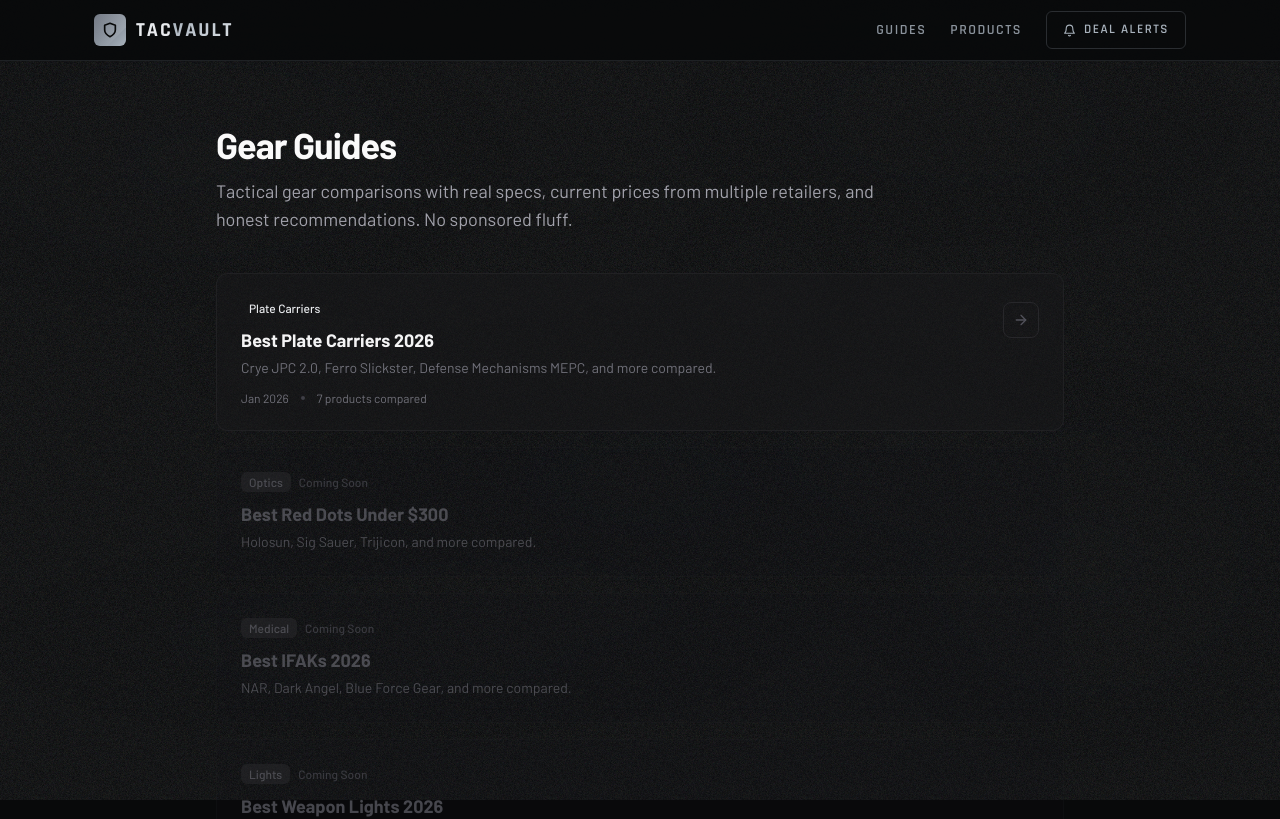
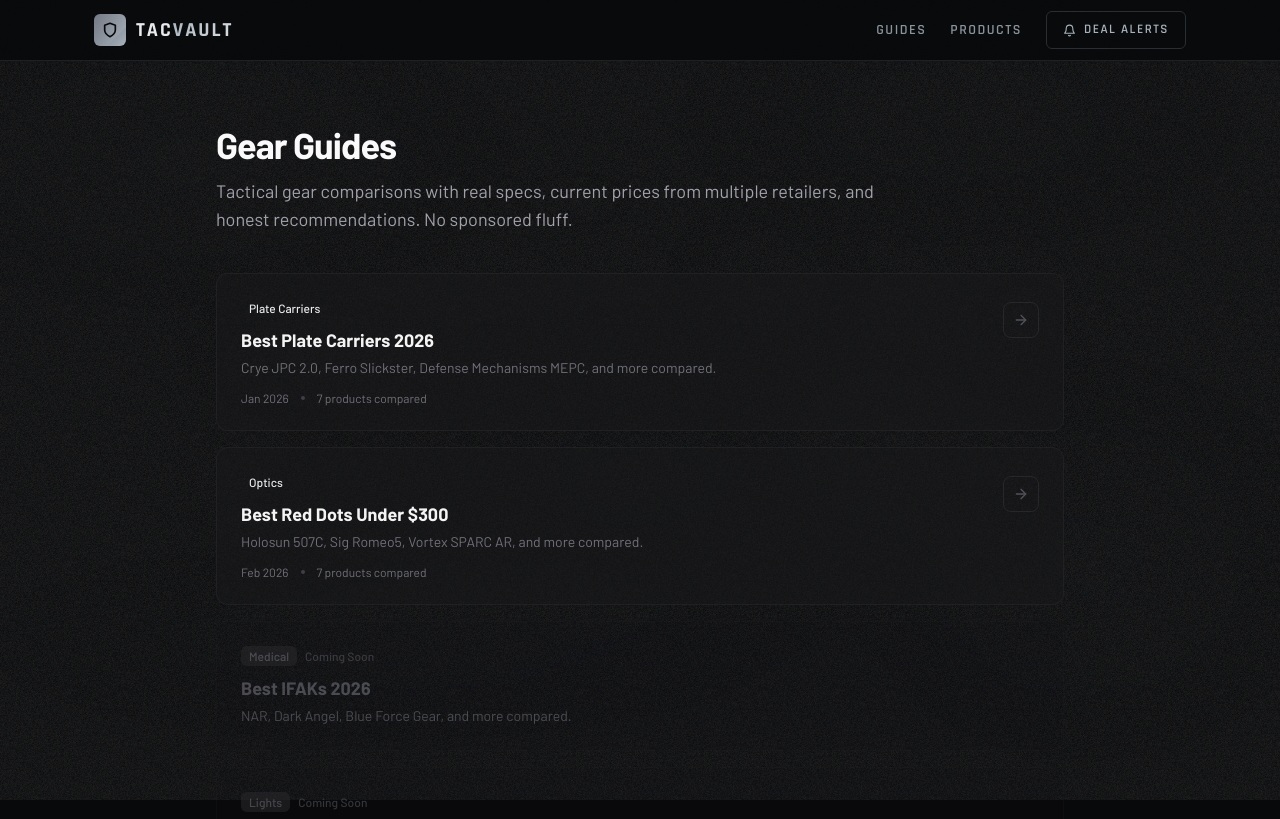
Before and after one commit to TacVault/tacvault, a Next.js app: page /guides in a window 1280 px wide. Shown: the top 819 px of the page. Built offline with nearby package versions, Linux system fonts and the light colour scheme.

Commit message:
Enable Red Dots guide on guides page

```diff
--- a/app/guides/page.tsx
+++ b/app/guides/page.tsx
@@ -15,13 +15,14 @@
     desc: 'Crye JPC 2.0, Ferro Slickster, Defense Mechanisms MEPC, and more compared.',
     live: true,
   },
-  {
+ {
     title: 'Best Red Dots Under $300',
+    href: '/guides/best-red-dots-under-300',
     category: 'Optics',
-    products: null,
-    date: 'Coming Soon',
-    desc: 'Holosun, Sig Sauer, Trijicon, and more compared.',
-    live: false,
+    products: 7,
+    date: 'Feb 2026',
+    desc: 'Holosun 507C, Sig Romeo5, Vortex SPARC AR, and more compared.',
+    live: true,
   },
   {
     title: 'Best IFAKs 2026',
```
